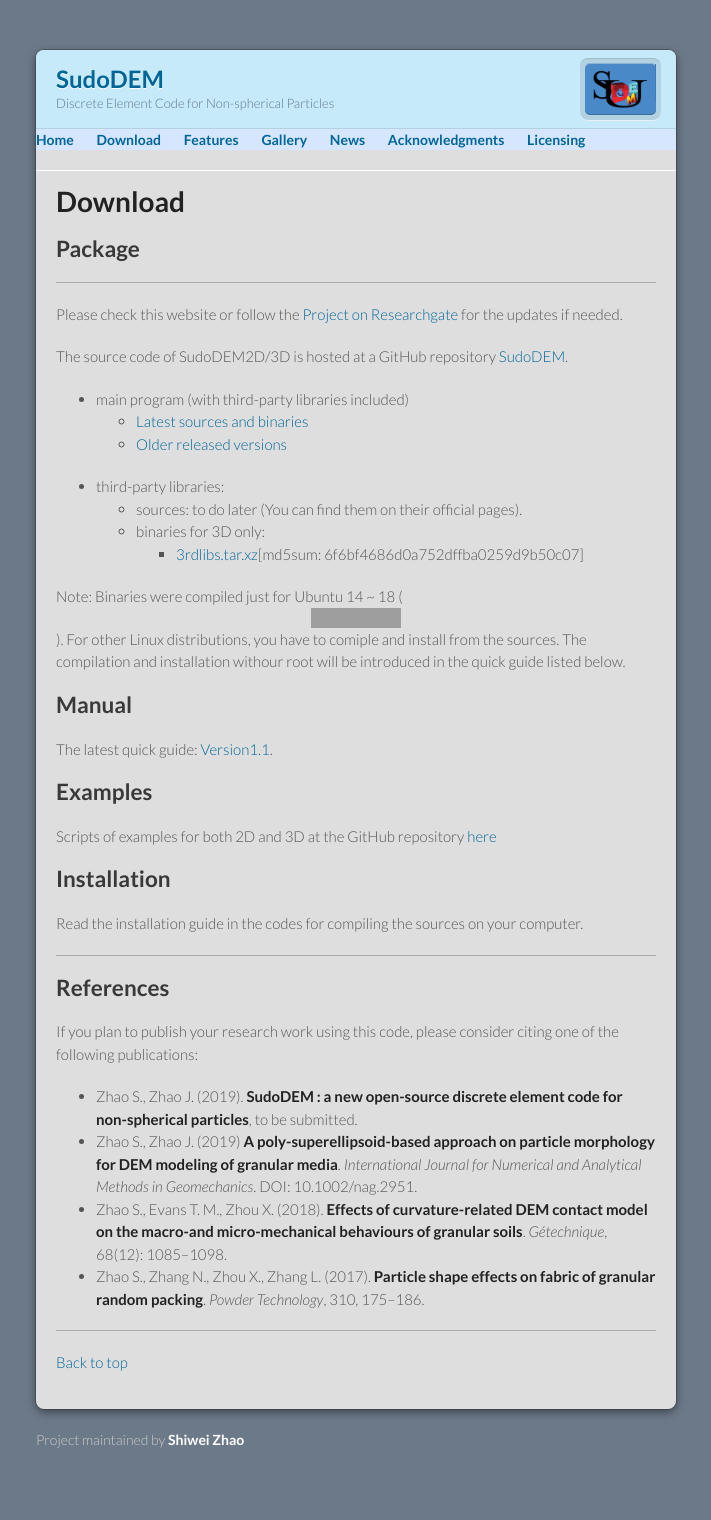
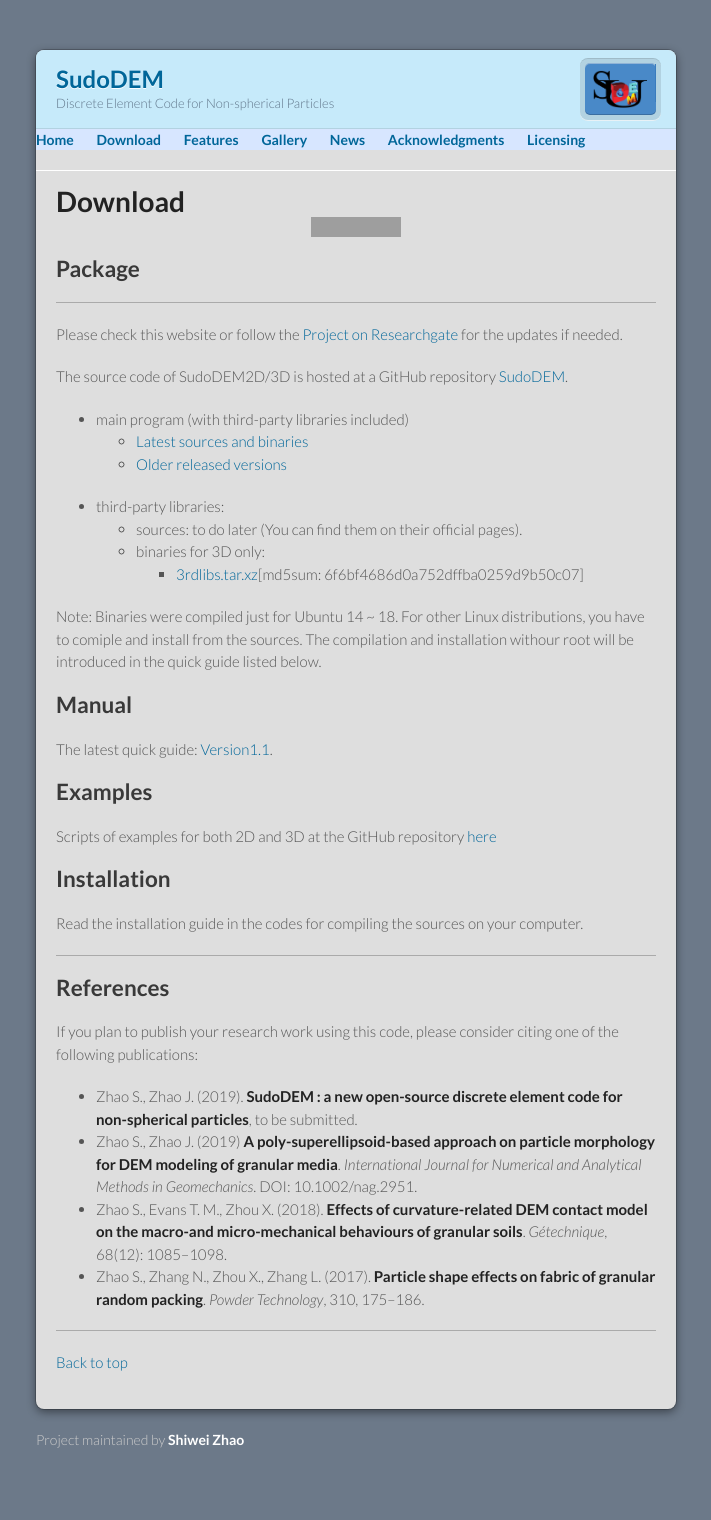
Before and after one commit to SudoDEM/sudodem.github.io, a Jekyll site: the page built from download.md, in a window 1280 px wide. Shown: the whole page, without its empty margins (284-995 px from the left). Built offline with Jekyll 4.4.1, drawn with Linux system fonts in a browser that asks for light colours; our own code applies the rules of GitHub Pages for plain Markdown files; part of the change alters nothing that is shown; grey boxes are pictures that could not be loaded.

Commit message:
Update download.md

```diff
--- a/download.md
+++ b/download.md
@@ -2,7 +2,7 @@
 layout: default
 ---
 
-# Download
+# Download ![GitHub All Releases](https://img.shields.io/github/downloads/SudoDEM/SudoDEM/total?label=Binary%20downloads&style=social)
 
 ## Package
 * * *
@@ -17,7 +17,7 @@ The source code of SudoDEM2D/3D is hosted at a GitHub repository [SudoDEM](https
    - binaries for 3D only:
      - [3rdlibs.tar.xz](https://zenodo.org/record/2683766#.XNQh7-EzY5k)[md5sum: 6f6bf4686d0a752dffba0259d9b50c07]
 
-Note: Binaries were compiled just for Ubuntu 14 ~ 18 (![Binary downloads](https://img.shields.io/github/downloads/SudoDEM/SudoDEM/total)). For other Linux distributions, you have to comiple and install from the sources. The compilation and installation withour root will be introduced in the quick guide listed below.
+Note: Binaries were compiled just for Ubuntu 14 ~ 18. For other Linux distributions, you have to comiple and install from the sources. The compilation and installation withour root will be introduced in the quick guide listed below.
 ## Manual
 
 The latest quick guide: [Version1.1](https://www.researchgate.net/publication/335392133_A_Quick_Guide_for_SudoDEM_A_Discrete_Element_Code_for_Non-spherical_Particles).
```
